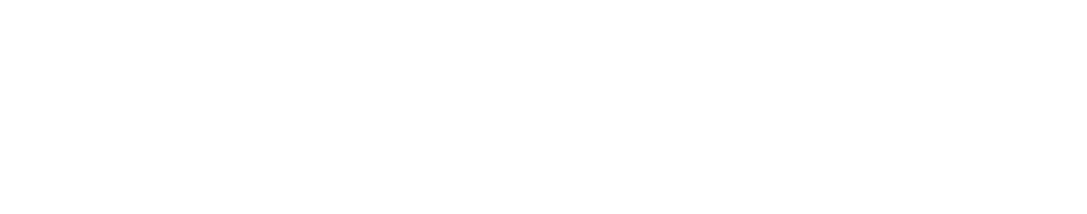
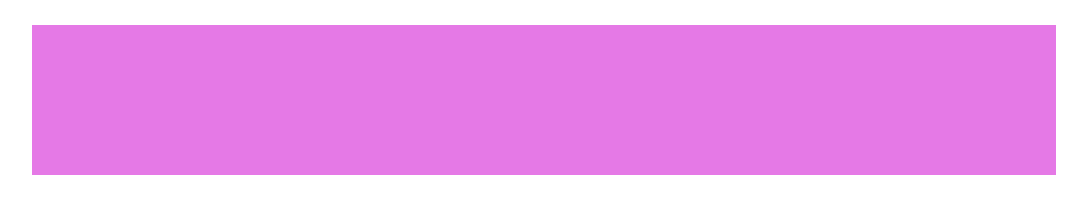
Before and after one commit to lorenzorru0/htmlcss-struttura-wp, a plain HTML site: page index.html in a window 1280 px wide. Shown: the whole page, without its empty margins (96-1183 px from the left). Drawn offline with Linux system fonts and the light colour scheme.

Commit message:
Add header's structure

```diff
--- a/css/style.css
+++ b/css/style.css
@@ -11,3 +11,14 @@
 	display: table;
 	clear: both;
 }
+.conteiner {
+    width: 80%;
+    margin: auto;
+}
+
+/* Header  */
+header {
+    height: 150px;
+    background-color: #e579e6;
+    margin-top: 25px;
+}
--- a/index.html
+++ b/index.html
@@ -8,6 +8,7 @@
         <title>Structure </title>
     </head>
     <body>
+        <div class="conteiner">
             <!-- Heading program  -->
             <header>
 
@@ -25,5 +26,6 @@
 
             </footer>
             <!-- Program footer  -->
+        </div>
     </body>
 </html>
```
Lines whose indentation alone changed are shown as unchanged.
